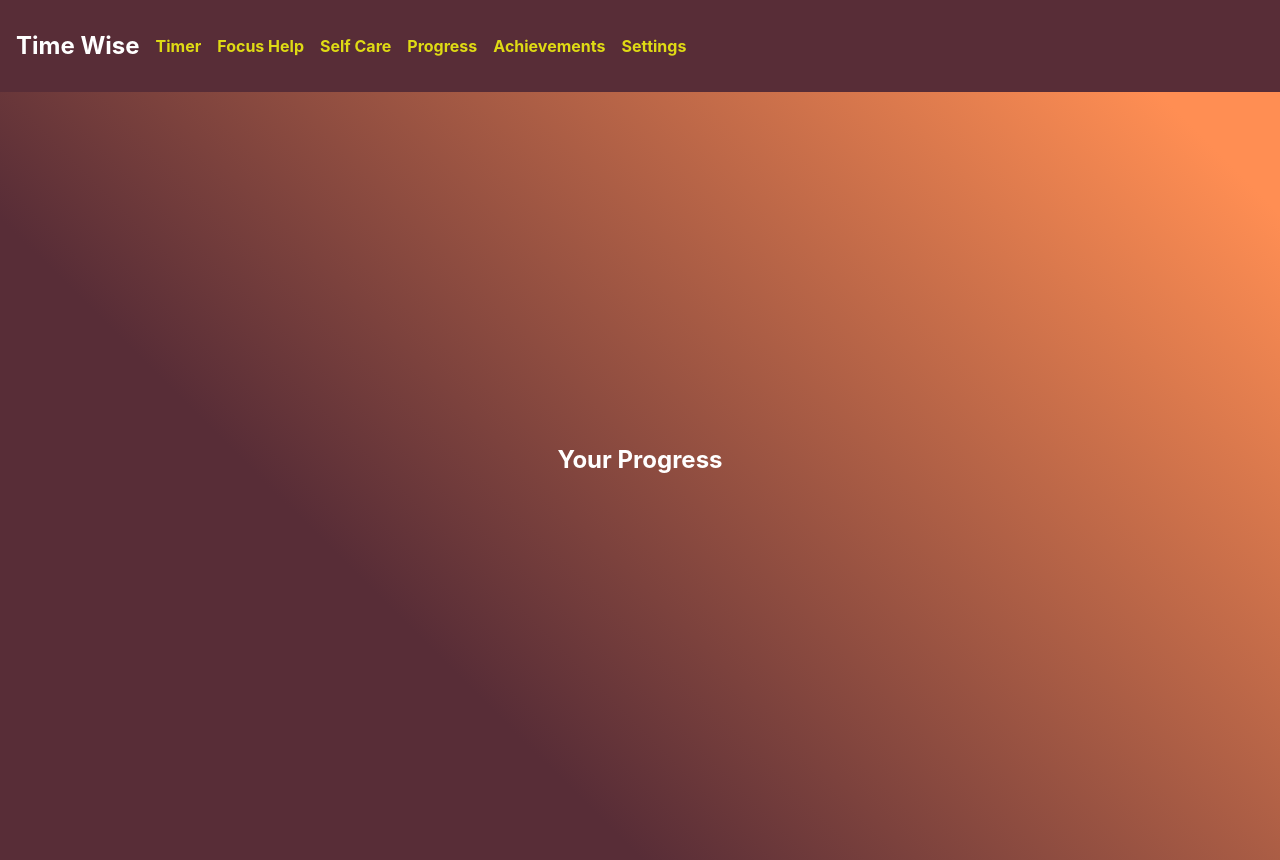
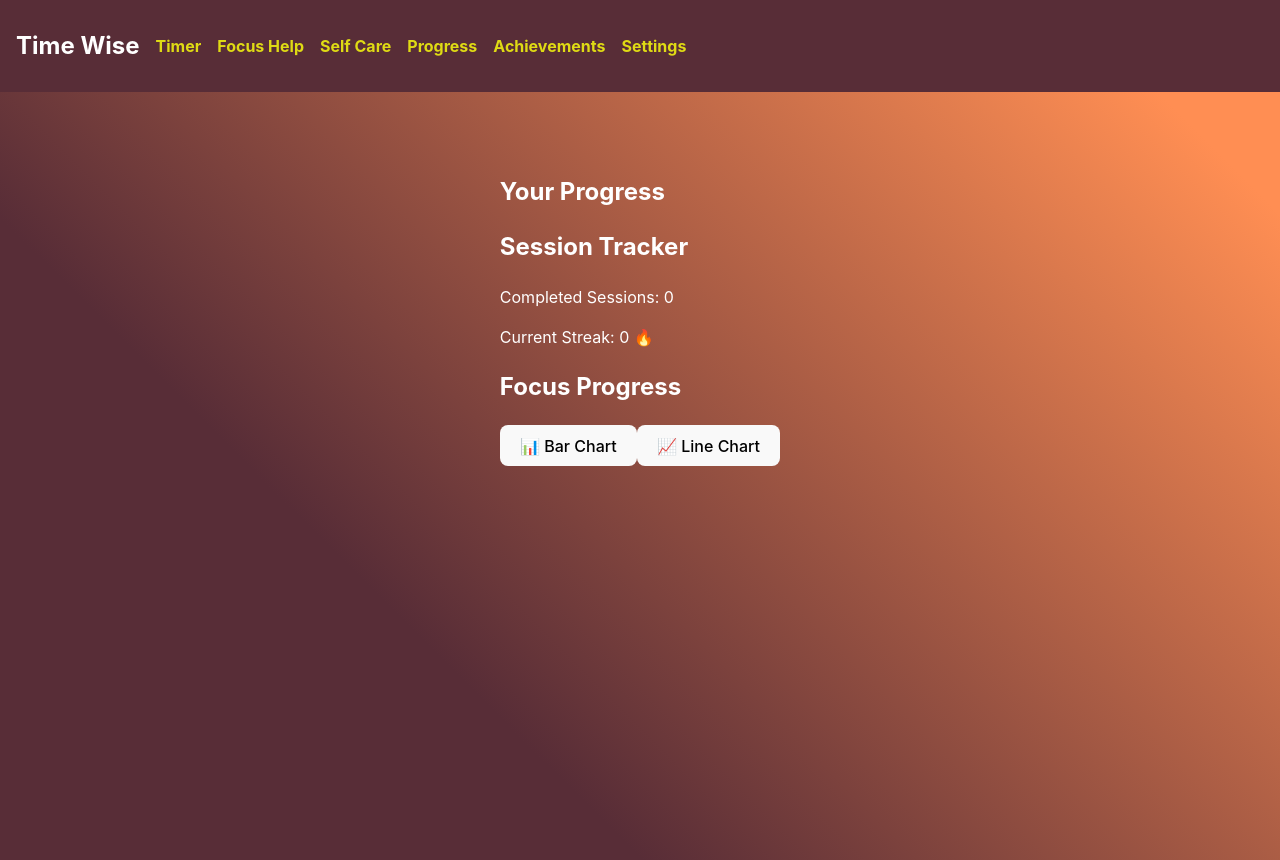
Before and after one commit to Jenni4B/myTimer, a React (Vite) app: page /progress in a window 1280 px wide. Built offline with nearby package versions, Linux system fonts and the light colour scheme.

Commit message:
Fixed the error with time collection and the progress page not loading

```diff
--- a/src/components/analytics/Progress.jsx
+++ b/src/components/analytics/Progress.jsx
@@ -1,26 +1,31 @@
 import ErrorBoundary from "../common/ErrorBoundary";
 import StreakCounter from "./StreakCounter";
+import ToggleChart from "./charts/toggleChart";
 import useTimer from "../hooks/useTimer";
-import ToggleChart from "./charts/toggleChart";
+import { useTimeCollect } from "../../context/TimeCollectContext";
 
 const Progress = () => {
   const { completedSessions, sessionStreak } = useTimer();
+  const { dailyFocusTime } = useTimeCollect();
 
   return (
     <div className="p-6 bg-gray-900 rounded-lg shadow-lg">
-      <h2 className="text-2xl font-bold mb-4">Your Progress</h2>
       <ErrorBoundary>
+        <h2 className="text-2xl font-bold mb-4">Your Progress</h2>
+
         <div className="progressBox">
           <StreakCounter
             completedSessions={completedSessions}
             sessionStreak={sessionStreak}
           />
         </div>
+
         <div className="flex justify-between">
           <h2>Focus Progress</h2>
-          <ToggleChart />
+          <ToggleChart dailyFocusData={dailyFocusTime}/>
         </div>
       </ErrorBoundary>
+
     </div>
   );
 };
--- a/src/components/common/ErrorBoundary.jsx
+++ b/src/components/common/ErrorBoundary.jsx
@@ -8,13 +8,19 @@ class ErrorBoundary extends Component {
   }
 
   componentDidMount() {
+    try {
       // Simulate a loading error
       setTimeout(() => {
         if (!this.props.children) {
           throw new Error("Failed to load UI");
         }
       }, 1000); // Adjust the delay as needed
+    } catch (error) {
+      this.setState({ hasError: true });
+      console.error("Caught by ErrorBoundary:", error);
     }
+  }
+
 
   componentDidCatch(error, errorInfo) {
     console.error("Caught by ErrorBoundary:", error, errorInfo);
--- a/src/context/TimeCollectContext.jsx
+++ b/src/context/TimeCollectContext.jsx
@@ -2,7 +2,7 @@ import { createContext, useContext, useState, useEffect } from 'react';
 
 const TimeCollectContext = createContext();
 
-const TimeCollectProvider = ({ children }) => {
+export const TimeCollectProvider = ({ children }) => {
     const [sessionData, setSessionData] = useState([]); // Stores all sessions
     const [dailyFocusTime, setDailyFocusTime] = useState({}); // An object that stores total focus time
 
@@ -71,6 +71,4 @@ const TimeCollectProvider = ({ children }) => {
     )
 }
 
-const useTimeCollect = () => useContext(TimeCollectContext)
-
-export { TimeCollectProvider, useTimeCollect };
+export const useTimeCollect = () => useContext(TimeCollectContext)
```
Also changed, not shown: src/App.jsx (+5 -4 lines). Lines whose indentation alone changed are shown as unchanged.
